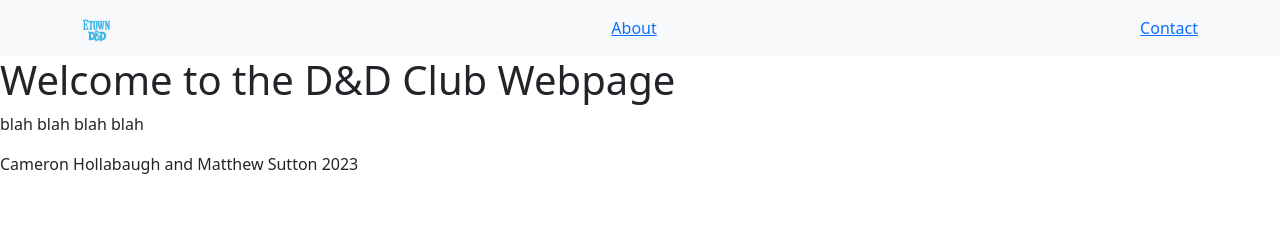
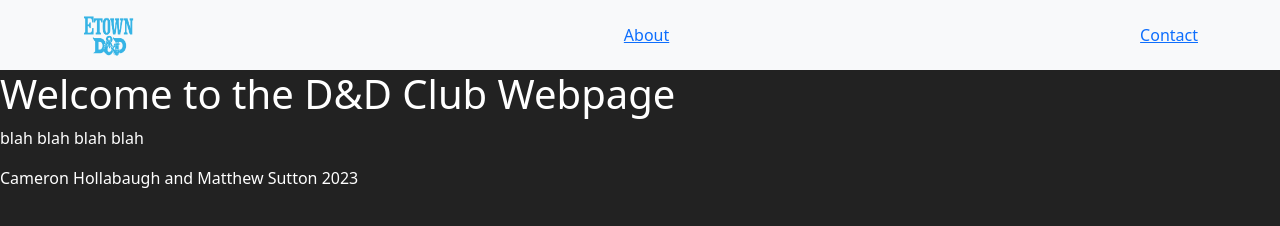
Before and after one commit to mattSutton462/cs310_project, a plain HTML site: page index.html in a window 1280 px wide. Drawn offline with nearby package versions, Linux system fonts and the light colour scheme.

Commit message:
Fixed style sheet priority

```diff
--- a/index.html
+++ b/index.html
@@ -4,15 +4,15 @@
     <meta charset="UTF-8">
     <meta name="viewport" content="width=device-width, initial-scale=1.0">
     <title>Dungeons & Jays</title>
+    <link href="https://cdn.jsdelivr.net/npm/bootstrap@5.3.2/dist/css/bootstrap.min.css" rel="stylesheet" integrity="sha384-T3c6CoIi6uLrA9TneNEoa7RxnatzjcDSCmG1MXxSR1GAsXEV/Dwwykc2MPK8M2HN" crossorigin="anonymous">
     <link href = "style.css" rel = "stylesheet">
-    <link href="https://cdn.jsdelivr.net/npm/bootstrap@5.3.2/dist/css/bootstrap.min.css" rel="stylesheet" integrity="sha384-T3c6CoIi6uLrA9TneNEoa7RxnatzjcDSCmG1MXxSR1GAsXEV/Dwwykc2MPK8M2HN" crossorigin="anonymous">
 </head>
 <body>
     <header>
         <nav class="navbar bg-body-tertiary">
             <div class="container">
               <a class="navbar-brand" href="#">
-                <img src="tmplogo.png" alt="Club Logo" width="30" height="24">
+                <img src="tmplogo.png" alt="Club Logo" width="55" height="44">
               </a>
               <a href = "">About</a>
               <a href = "">Contact</a>
```
